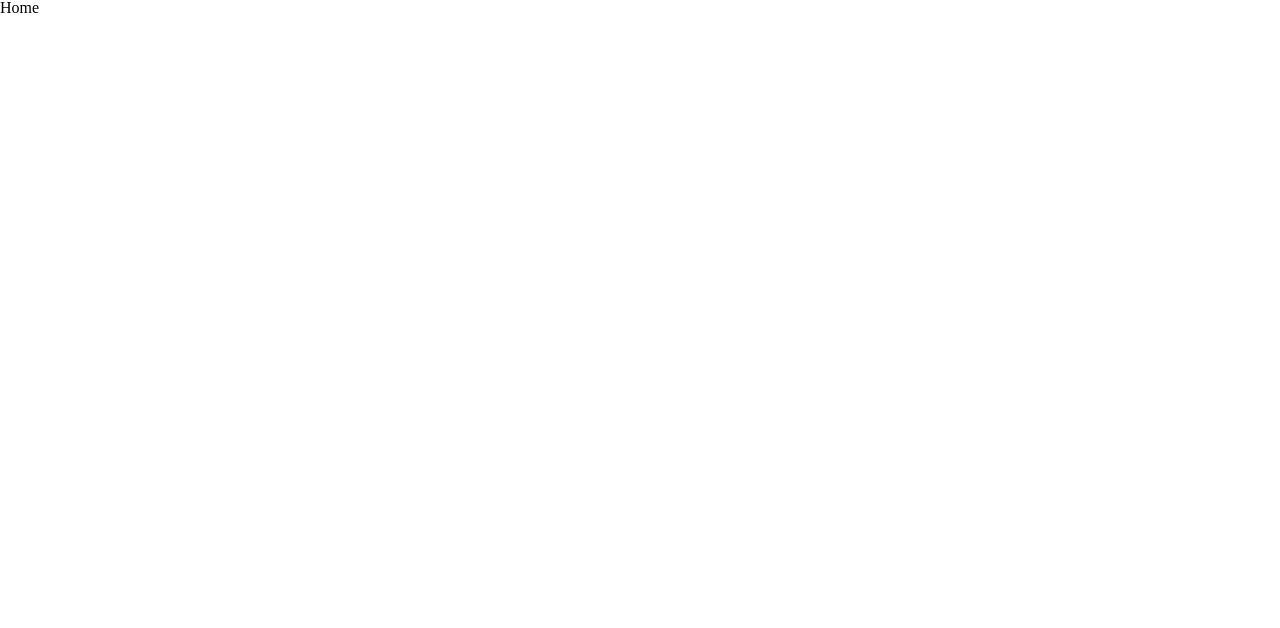
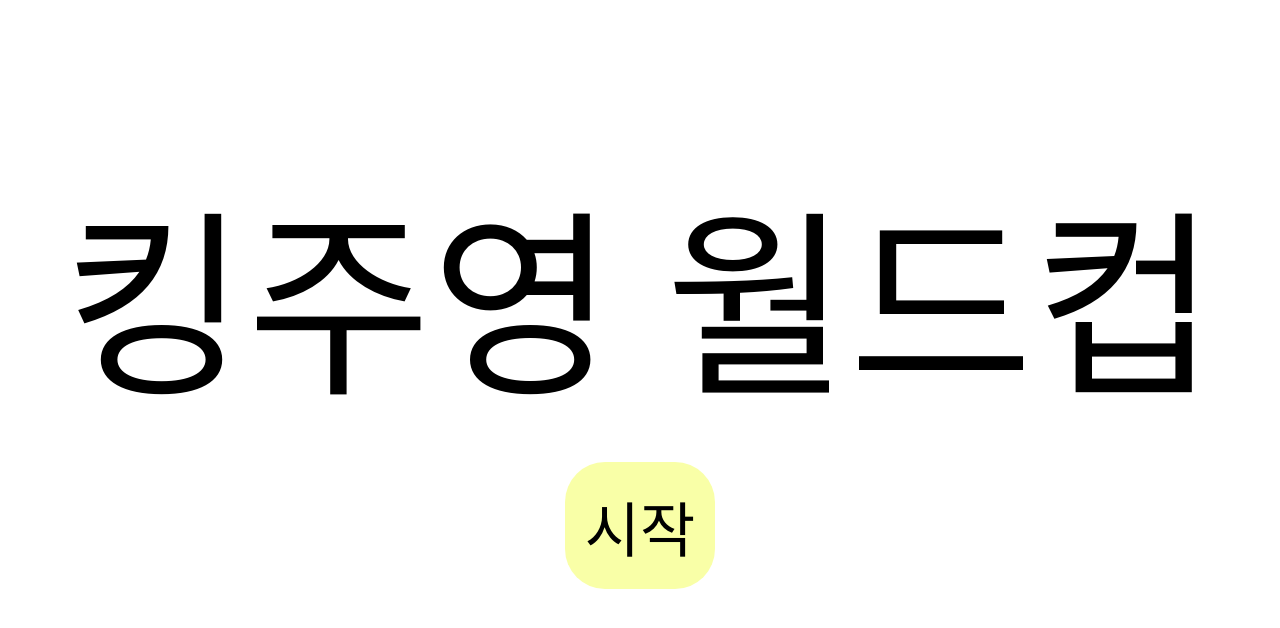
Before and after one commit to THE-SOPT-WEB/namJuYeong, a React (Create React App) app in the folder king-juyeong-worldcup/: page / in a window 1280 px wide. Shown: the top 628 px of the page. Built offline with nearby package versions, Linux system fonts and the light colour scheme.

Commit message:
feat: 홈 구현

```diff
--- a/king-juyeong-worldcup/src/pages/Home.tsx
+++ b/king-juyeong-worldcup/src/pages/Home.tsx
@@ -1,3 +1,32 @@
+import { useNavigate } from 'react-router-dom';
+import styled from 'styled-components';
+
 export default function Home() {
-  return <div>Home</div>;
+  const navigate = useNavigate();
+  return (
+    <StHome>
+      <h1>킹주영 월드컵</h1>
+      <button onClick={() => navigate('/game')}>시작</button>
+    </StHome>
+  );
 }
+
+const StHome = styled.main`
+  width: 100vw;
+  height: 100vh;
+  overflow: hidden;
+  display: flex;
+  flex-direction: column;
+  justify-content: center;
+  align-items: center;
+  & > h1 {
+    font-size: 200px;
+    margin-bottom: 50px;
+  }
+  & > button {
+    font-size: 60px;
+    padding: 20px;
+    border-radius: 40px;
+    background-color: #f9ffa7;
+  }
+`;
```
